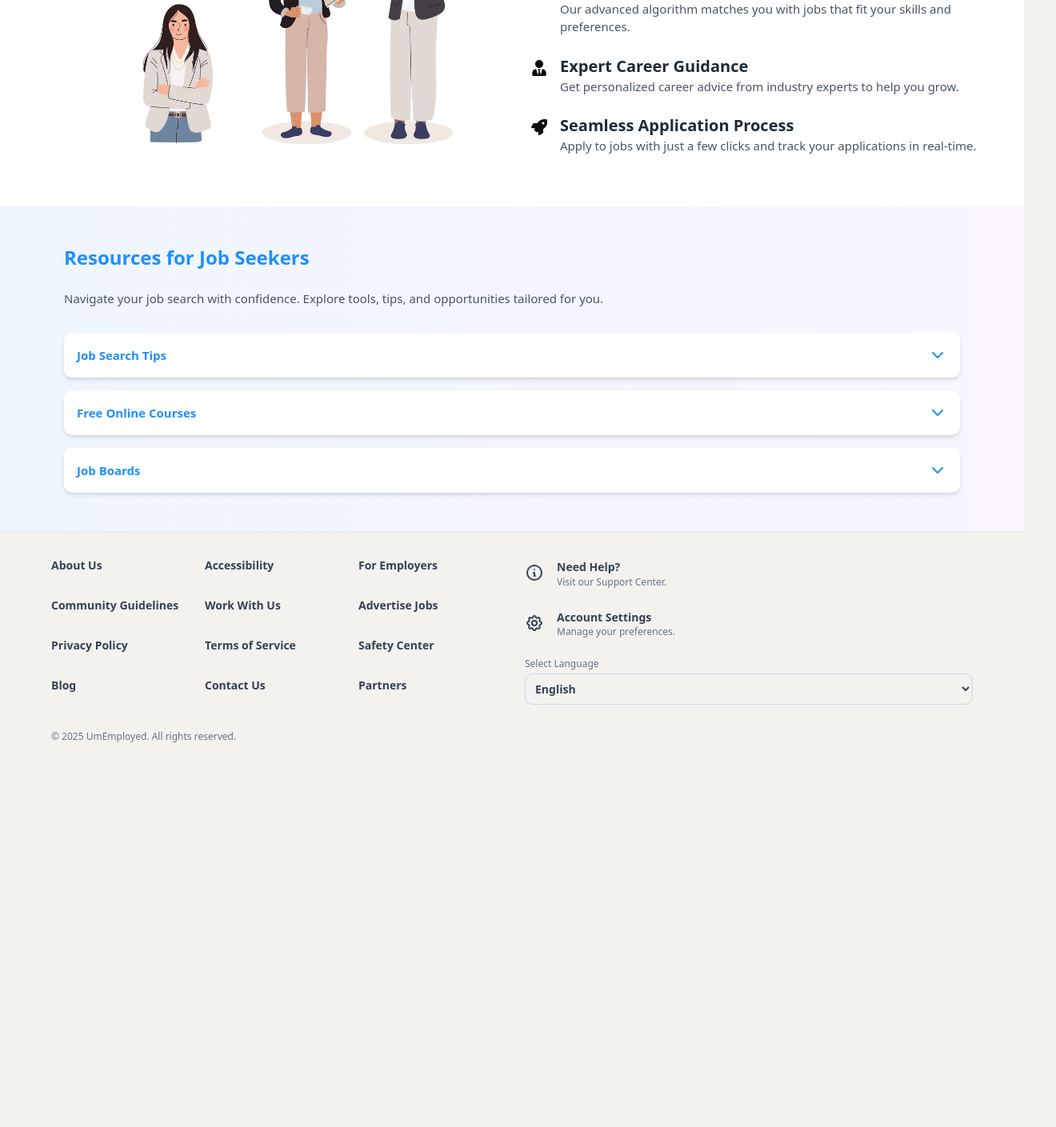
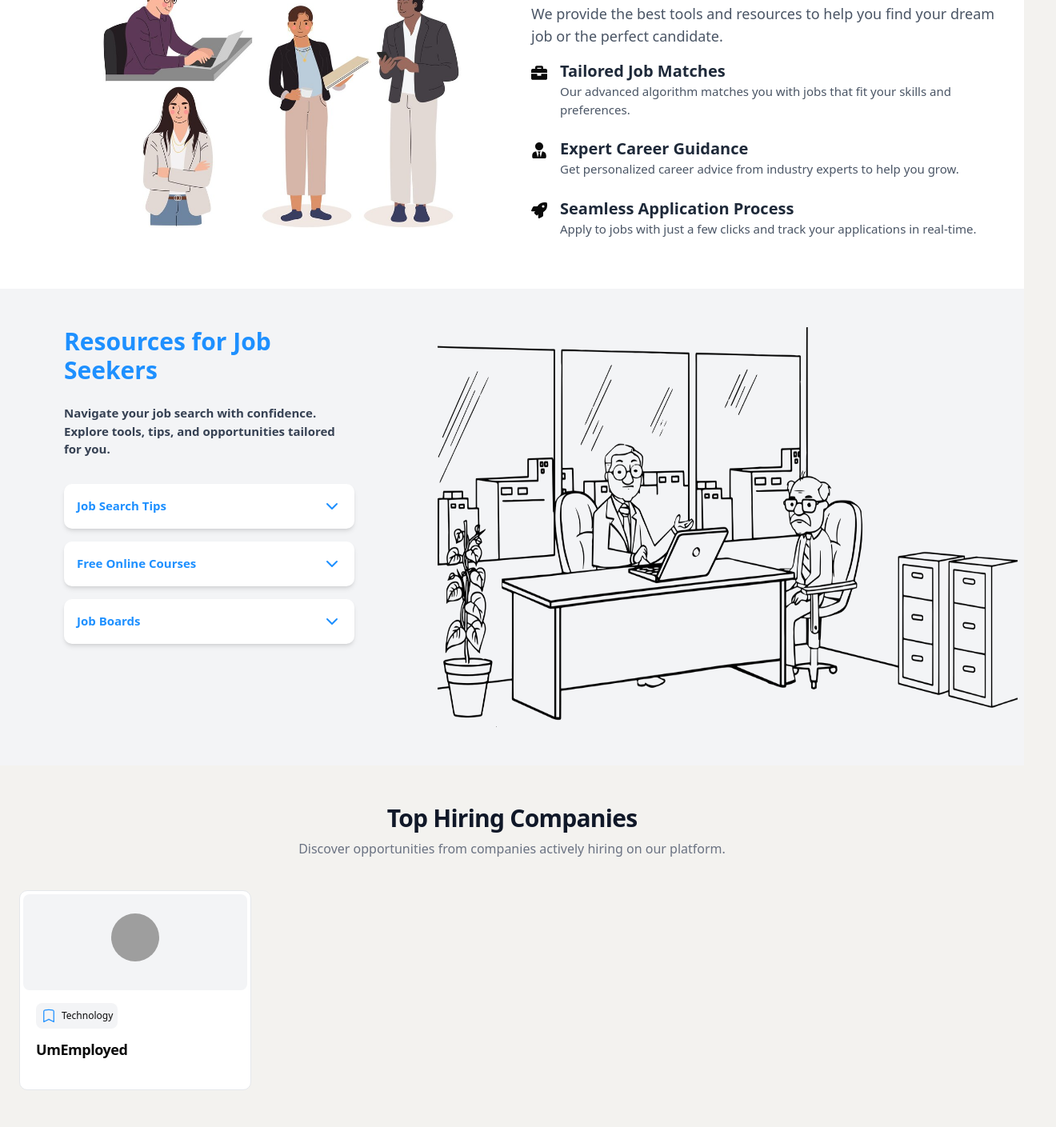
Before and after one commit to dlyhero/umemployed_front_end, a Next.js app: page / in a window 1280 px wide. Shown: the part 1365-2774 px from the top of the page at 80% size, 1320 px wide, since content can reach past the window. Before the commit the page ends 2326 px from the top, so only its background shows below. Built offline with nearby package versions, Linux system fonts and the light colour scheme; grey boxes are pictures that could not be loaded.

Commit message:
refactoring

```diff
--- /dev/null
+++ b/src/app/(root)/Companies.jsx
@@ -0,0 +1,108 @@
+import React from "react";
+
+const Companies = () => {
+  const companies = [
+    {
+      id: 661,
+      name: "UmEmployed",
+      logo: "https://umemployeds1.blob.core.windows.net/umemployedcont1/company/logos/logo-white_nOWQZ0i.png",
+      industry: "Technology",
+      link: "/company/info/661/",
+    },
+  ];
+
+  return (
+    <div className="container max-w-7xl mx-auto px-4 lg:px-6 py-12">
+      {/* Section Header */}
+      <div className="mb-10 text-center">
+        <h2 className="text-3xl font-bold text-gray-900 tracking-tight">
+          Top Hiring Companies
+        </h2>
+        <p className="text-gray-500 mt-2 text-base max-w-xl mx-auto">
+          Discover opportunities from companies actively hiring on our platform.
+        </p>
+      </div>
+
+      {/* Companies List */}
+      <div className="grid grid-cols-2 md:grid-cols-3 lg:grid-cols-4 gap-2 sm:gap-6">
+        {companies.map((company) => (
+          <a
+            key={company.id}
+            className="bg-white w-full h-[250px] rounded-lg p-1 duration-200 group block border border-gray-200"
+            href={company.link}
+          >
+            <div className="flex flex-col h-full">
+              <div className="w-full h-[120px] rounded-md bg-gray-100 group-hover:bg-white duration-200 relative overflow-hidden">
+                <div className="absolute w-full h-full blur-3xl opacity-0 group-hover:opacity-100 duration-200">
+                  <div className="absolute left-[50%] w-[50%] aspect-square bg-orange-400 rounded-full opacity-50"></div>
+                  <div className="absolute left-0 w-[50%] top-[60%] aspect-square bg-yellow-400 rounded-full opacity-50"></div>
+                </div>
+                <div className="absolute rounded-lg overflow-hidden top-6 w-full flex flex-row justify-center">
+                  <img
+                    src={company.logo}
+                    alt={`${company.name} Logo`}
+                    className="w-[60px] h-[60px] object-cover rounded-full"
+                  />
+                </div>
+              </div>
+              <div className="h-[120px] group-hover:h-32 w-full duration-200 p-3 md:p-4 z-10">
+                <div className="w-fit p-1.5 rounded-md bg-gray-100 flex flex-row items-center gap-1.5">
+                  <svg
+                    xmlns="http://www.w3.org/2000/svg"
+                    fill="none"
+                    viewBox="0 0 24 24"
+                    strokeWidth="1.5"
+                    stroke="currentColor"
+                    className="w-5 text-[#1e90ff]"
+                  >
+                    <path
+                      strokeLinecap="round"
+                      strokeLinejoin="round"
+                      d="M17.593 3.322c1.1.128 1.907 1.077 1.907 2.185V21L12 17.25 4.5 21V5.507c0-1.108.806-2.057 1.907-2.185a48.507 48.507 0 0 1 11.186 0Z"
+                    ></path>
+                  </svg>
+                  <div className="text-xs font-medium">{company.industry}</div>
+                </div>
+                <h3 className="text-lg font-bold tracking-tight mt-3 truncate">
+                  {company.name}
+                </h3>
+                <div className="text-[#1e90ff] font-medium h-0 opacity-0 group-hover:opacity-100 group-hover:h-5 duration-[300ms] hover:text-black group-hover:mt-3 flex items-center gap-1">
+                  <div>Visit Company</div>
+                  <svg
+                    stroke="currentColor"
+                    fill="currentColor"
+                    strokeWidth="0"
+                    viewBox="0 0 512 512"
+                    height="1em"
+                    width="1em"
+                    xmlns="http://www.w3.org/2000/svg"
+                  >
+                    <path
+                      fill="none"
+                      strokeLinecap="round"
+                      strokeLinejoin="round"
+                      strokeWidth="48"
+                      d="m268 112 144 144-144 144m124-144H100"
+                    ></path>
+                  </svg>
+                </div>
+              </div>
+            </div>
+          </a>
+        ))}
+      </div>
+
+      {/* Call to Action Button */}
+      <div className="mt-12 text-center">
+        <a
+          href="/company/companies/"
+          className="inline-block bg-[#1e90ff] hover:bg-blue-600 text-white font-semibold py-3 px-8 rounded-full transition transform hover:scale-105 duration-300"
+        >
+          Explore All Companies
+        </a>
+      </div>
+    </div>
+  );
+};
+
+export default Companies;
--- a/src/app/(root)/Resources.jsx
+++ b/src/app/(root)/Resources.jsx
@@ -30,11 +30,11 @@ const Resources = () => {
   ];
 
   return (
-    <section className="py-12 bg-gradient-to-r from-blue-50 to-purple-50">
-      <div className=" max-w-6xl mx-auto px-4 space-x-10">
-        <div className="">
-          <h2 className="text-2xl md:tex-3xl font-bold text-brand mb-6">Resources for Job Seekers</h2>
-          <p className="text-gray-600 mb-8">
+    <section className="py-12 px-8 bg-gray-100 text-gray-900 font-semibold">
+      <div className="max-w-6xl mx-auto px-4 flex flex-col lg:flex-row gap-8">
+        <div className="w-full lg:w-1/2">
+          <h2 className="text-2xl md:text-3xl font-bold text-brand mb-6">Resources for Job Seekers</h2>
+          <p className="text-gray-700 mb-8">
             Navigate your job search with confidence. Explore tools, tips, and opportunities tailored for you.
           </p>
 
@@ -44,6 +44,8 @@ const Resources = () => {
                 <button
                   className="w-full flex justify-between items-center p-4 text-left text-brand font-semibold hover:bg-indigo-50"
                   onClick={() => toggleAccordion(index)}
+                  aria-expanded={openAccordion === index}
+                  aria-controls={`accordion-content-${index}`}
                 >
                   <span>{resource.title}</span>
                   <svg
@@ -62,10 +64,11 @@ const Resources = () => {
                   </svg>
                 </button>
                 <div
+                  id={`accordion-content-${index}`}
                   className={`overflow-hidden transition-all duration-300 ease-in-out ${openAccordion === index ? "max-h-40" : "max-h-0"
                     }`}
                 >
-                  <div className="p-4 pt-0 text-gray-600">
+                  <div className="p-4 pt-0 text-gray-700">
                     <p>{resource.content}</p>
                     <a href={resource.link} className="mt-2 inline-block text-brand hover:underline">
                       {resource.linkText}
@@ -76,6 +79,9 @@ const Resources = () => {
             ))}
           </div>
         </div>
+        <div className="w-full m flex items-center justify-center">
+          <img src="/images/learn.webp" alt="Learning" className="lg:ml-36 w-7xl h-auto lg:h-[500px] " />
+        </div>
       </div>
     </section>
   );
--- a/src/app/(root)/page.jsx
+++ b/src/app/(root)/page.jsx
@@ -4,19 +4,19 @@ import { FaArrowRight } from "react-icons/fa";
 import FeaturedOpportunities from "./FeaturedOpportunities";
 import WhyChooseUs from "./WhyChooseUS";
 import Resources from "./Resources";
+import Companies from "./Companies";
 
 export default function Home() {
   return (
     <div>
       <div id="Hero-section" className="flex justify-between items-center bg-white">
-        <div className="flex flex-col md:flex-row justify-between items-center max-w-6xl mx-auto p-2 mt-10 md:mt-0">
-          <div id="left-side" className="self-center ,md:mb-[5%] px-4">
+        <div className="flex flex-col md:flex-row justify-between items-center max-w-6xl mx-auto pt-14 p-2 md:mt-0">
+          <div id="left-side" className="self-center lg:mb-[15%] px-4 w-fit lg:w-5xl">
           <div className="hero-text text-center md:text-start">
-          <h1 className="hero-title text-brand text-2xl md:text-3xl mb-2 font-bold">Your Career Starts Here!
+          <h1 className="hero-title text-brand text-2xl md:text-3xl mb-2">Unlock Your Dream Job – The Future of Your Career Starts Now!
             </h1>
             <h2 className="hero-subtitle text-gray-800 text-xl mb-2">Browse thousands of job listings and <br/> seize the opportunity to advance your career.</h2>
-            <h3 className="text-gray-800 ">
-              Unlock new opportunities with our platform. <br/> Connect with leading companies, grow your career, and realize your potential.</h3>
+
           </div>
           <div className="btnS my-4 flex flex-col md:w-[80%]">
             <Button variant={'brand'} className={' mb-2 rounded-full'}>Sign In Now</Button>
@@ -29,13 +29,14 @@ export default function Home() {
           </div>
           </div>
           <div id="right-side">
-            <img src="/images/ue3.avif" alt="" />
+            <img src="/images/ue3.avif" alt="" className="lg:ml-28 lg:w-7xl lg:h-auto"/>
           </div>
         </div>
       </div>
       <FeaturedOpportunities />
       <WhyChooseUs />
       <Resources />
+      <Companies />
     </div>
   );
 }
--- a/src/components/common/Header/NavLinks.jsx
+++ b/src/components/common/Header/NavLinks.jsx
@@ -6,17 +6,17 @@ export default function NavLinks() {
       <li>
         <a
           href="/company/companies/"
-          className="font-semibold flex  items-center group"
+          className=" flex  items-center group"
         >
-          <FaBuilding className="text-gray-600 group-hover:text-brand text-sm transition-colors duration-300" />
+          <FaBuilding className="text-gray-600 group-hover:text-brand text-base transition-colors duration-300" />
           <span className="mt-0.5 text-base group-hover:text-brand transition-colors duration-300">
             Companies
           </span>
         </a>
       </li>
       <li>
-        <a href="#" className="font-semibold flex  items-center group">
-          <FaUserTie className="text-gray-600 group-hover:text-brand text-sm transition-colors duration-300" />
+        <a href="#" className=" flex  items-center group">
+          <FaUserTie className="text-gray-600 group-hover:text-brand text-base transition-colors duration-300" />
           <span className="mt-0.5 text-base group-hover:text-brand transition-colors duration-300">
             Hire Talent
           </span>
```
Also changed, not shown: public/images/learn.webp (added).
